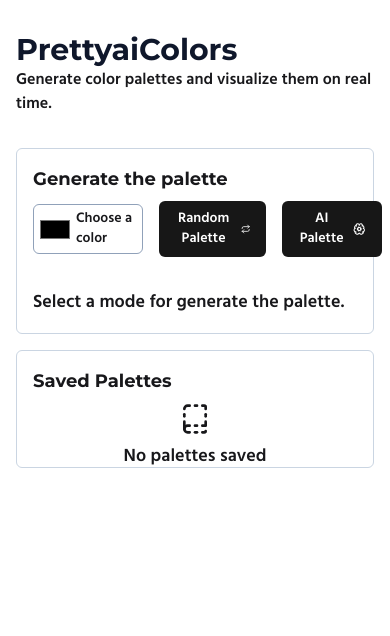
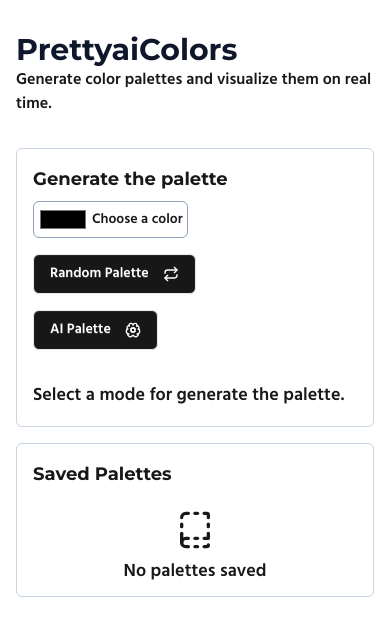
Before and after one commit to radriann21/prettyai-colors, a Next.js app: page / in a window 390 px wide. Shown: the top 636 px of the page. Built offline with nearby package versions, Linux system fonts and the light colour scheme.

Commit message:
styles: corrected styles and hydratation errors

```diff
--- a/src/app/components/AIPaletteButton.tsx
+++ b/src/app/components/AIPaletteButton.tsx
@@ -41,7 +41,7 @@ export const AIPaletteButton = () => {
 
   return (
     <button
-      className="bg-neutral-900 text-white font-semibold py-2 px-4 rounded-md text-sm inline-flex items-center cursor-pointer transition-colors duration-200 hover:bg-neutral-800"
+      className="btn w-fit bg-neutral-900 text-white font-semibold py-2 px-4 rounded-md text-sm cursor-pointer transition-colors duration-200 hover:bg-neutral-800"
       onClick={() => {
         if (document) {
           (document.getElementById('my_modal') as HTMLFormElement).showModal();
@@ -50,7 +50,7 @@ export const AIPaletteButton = () => {
     >
       AI Palette
       <BrainCog className="w-4 h-4 ml-2" />
-      <dialog id="my-modal" className="modal">
+      <dialog id="my_modal" className="modal">
         <div className="modal-box text-left text-black max-w-xl">
           <h3 className="font-bold text-lg font-montserrat">Generate a palette</h3>
           <p className="text-sm">
@@ -59,12 +59,12 @@ export const AIPaletteButton = () => {
           <div className="mt-4">
             <fieldset className="fieldset">
               <legend className="fieldset-legend">Prompt</legend>
-              <textarea className="textarea h-24 resize-none" value={prompt} onChange={(e) => setPrompt(e.target.value)} placeholder="Describe the palette..."></textarea>
+              <textarea className="textarea h-24 resize-none w-full text-sm focus:outline-none" value={prompt} onChange={(e) => setPrompt(e.target.value)} placeholder="Describe the palette..."></textarea>
               <div className="modal-action mt-1">
                 <div className="flex w-full items-start space-x-4">
                   <span onClick={handleGeneratePaletteIA} className="btn rounded-md bg-neutral-900 w-fit text-white font-semibold transition-colors duration-200 hover:bg-neutral-800">Generate</span>
                   <form method="dialog">
-                    <span className="btn rounded-md bg-transparent border-1 border-red-500 w-fit text-red-500 font-semibold transition-colors duration-200 hover:bg-red-50">Close</span>
+                    <button className="btn rounded-md bg-transparent border-1 border-red-500 w-fit text-red-500 font-semibold transition-colors duration-200 hover:bg-red-50">Close</button>
                   </form>
                 </div>
               </div>
--- a/src/app/components/DisplayPalette.tsx
+++ b/src/app/components/DisplayPalette.tsx
@@ -32,15 +32,15 @@ export const DisplayPalette = () => {
 
   return (
     <section className="mt-6 flex flex-col">
-      <div className="flex items-center">
+      <div className="flex items-center overflow-x-scroll sm:overflow-x-visible">
         {
           colors.map((color, index) => (
-            <ColorItem key={index} color={color} width="w-24" height="h-24" />
+            <ColorItem key={index} color={color} width="w-16 sm:w-24" height="h-16 sm:h-24" />
           ))
         }
       </div>
 
-      <div className="flex items-center space-x-4 mt-10">
+      <div className="flex items-center space-x-4 mt-6 sm:mt-10">
         <button onClick={() => copyToClipboard(colors.join(","), 'Palette copied!')} className="btn px-4 py-2 font-semibold bg-neutral-900 text-white w-fit rounded-md text-sm cursor-pointer inline-flex items-center transition-colors duration-200 hover:bg-neutral-800">
           Copy palette
           <Copy className="w-4 h-4 ml-2" />
--- a/src/app/components/GenerateSection.tsx
+++ b/src/app/components/GenerateSection.tsx
@@ -5,9 +5,9 @@ import { AIPaletteButton } from "./AIPaletteButton";
 
 export const GenerateSection = () => {
   return (
-    <div className="w-full md:w-9/12 lg:w-1/2 p-4 rounded-md border-[1px] border-slate-300 h-full">
+    <div className="w-full md:w-9/12 lg:w-1/2 p-4 rounded-md border-[1px] border-slate-300 h-fit sm:h-full">
       <h2 className="font-montserrat text-lg font-bold">Generate the palette</h2>
-      <div className="flex items-center space-x-4 mt-2">
+      <div className="flex flex-col sm:flex-row sm:items-center space-y-4 sm:space-y-0 space-x-4 mt-2">
         <InputColor />
         <RandomPaletteButton />
         <AIPaletteButton />
--- a/src/app/components/InputColor.tsx
+++ b/src/app/components/InputColor.tsx
@@ -6,7 +6,7 @@ export const InputColor = () => {
   const setColor = useColorStore((state) => state.setColor)
 
   return (
-    <label htmlFor="color" className="flex items-center space-x-1 border-[1px] rounded-md border-slate-400 p-1">
+    <label htmlFor="color" className="w-fit sm:w-full flex items-center space-x-1 border-[1px] rounded-md border-slate-400 p-1">
       <input type="color" id="color" value={color || ''} onChange={(evt) => setColor(evt.target.value)} />
       <span className="font-semibold text-sm">Choose a color</span>
     </label>
--- a/src/app/components/RandomPaletteButton.tsx
+++ b/src/app/components/RandomPaletteButton.tsx
@@ -7,7 +7,7 @@ export const RandomPaletteButton = () => {
   const setRandomPalette = useColorStore((state) => state.setRandomPalette)
 
   return (
-    <button onClick={setRandomPalette} className="inline-flex items-center text-white bg-neutral-900 text-sm font-semibold px-4 py-2 rounded-md w-fit cursor-pointer transition-colors duration-200 hover:bg-neutral-800">
+    <button onClick={setRandomPalette} className="btn px-4 py-2 font-semibold bg-neutral-900 text-white w-fit rounded-md text-sm cursor-pointer transition-colors duration-200 hover:bg-neutral-800">
       Random Palette
       <Repeat className="w-4 h-4 ml-2" />
     </button>
--- a/src/app/components/SavedPalettes.tsx
+++ b/src/app/components/SavedPalettes.tsx
@@ -10,7 +10,7 @@ export const SavedPalettes = () => {
   const deletePalette = useColorStore((state) => state.deletePalette);
 
   return (
-    <div className="w-full md:w-9/12 lg:w-1/2 p-4 rounded-md border-[1px] border-slate-300 h-full overflow-hidden">
+    <div className="w-full md:w-9/12 lg:w-1/2 p-4 rounded-md border-[1px] border-slate-300 h-full">
       <h2 className="font-montserrat text-lg font-bold">Saved Palettes</h2>
       <div className="flex flex-col h-full overflow-scroll py-2">
         {palettes.length === 0 ? (
--- a/src/app/layout.tsx
+++ b/src/app/layout.tsx
@@ -25,7 +25,7 @@ export default function RootLayout({
   children: React.ReactNode;
 }>) {
   return (
-    <html lang="en">
+    <html lang="en" suppressHydrationWarning>
       <body className={`${montserrat.variable} ${hind.variable} max-w-full min-h-screen overflow-hidden`}>
         <ColorStoreProvider>
           {children}
```
